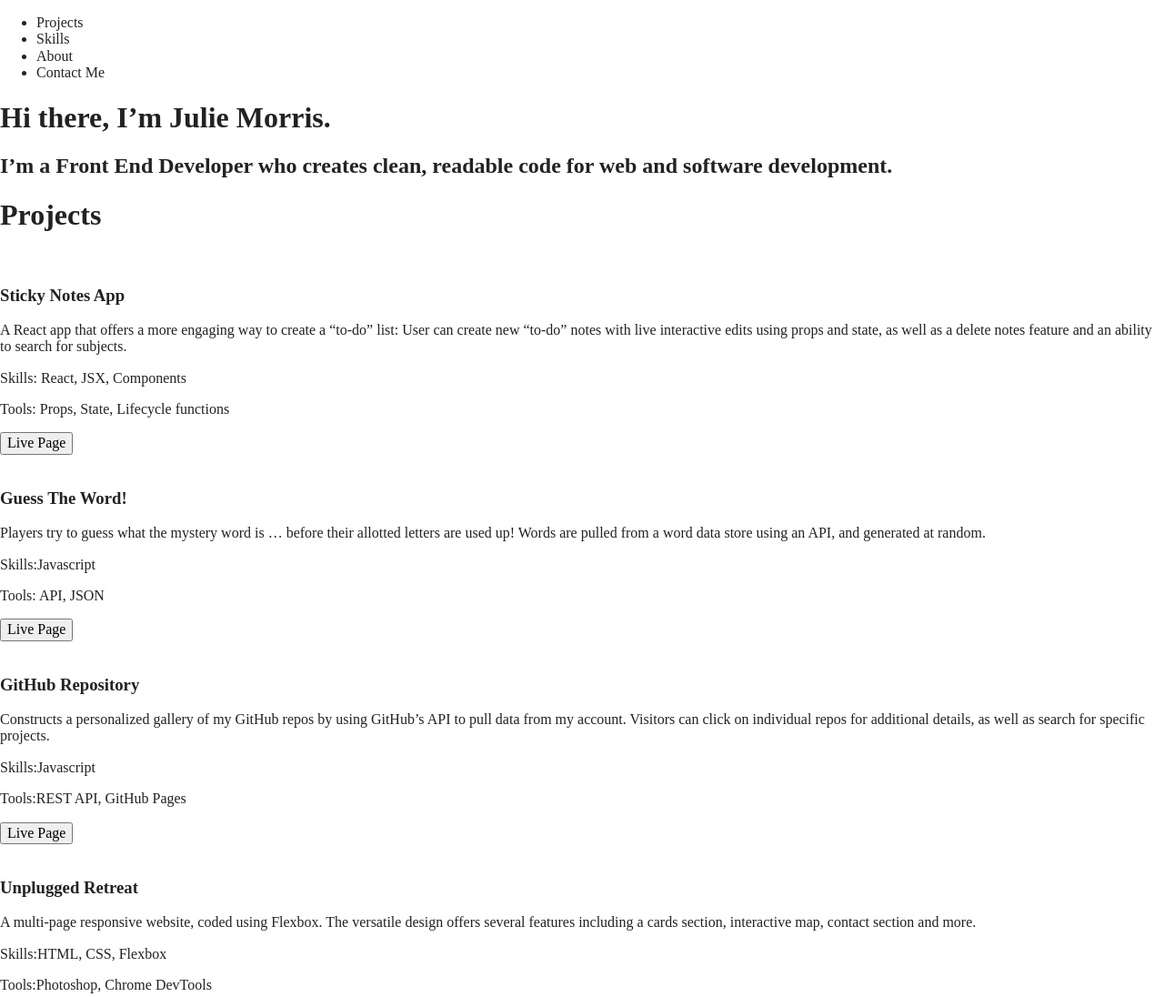
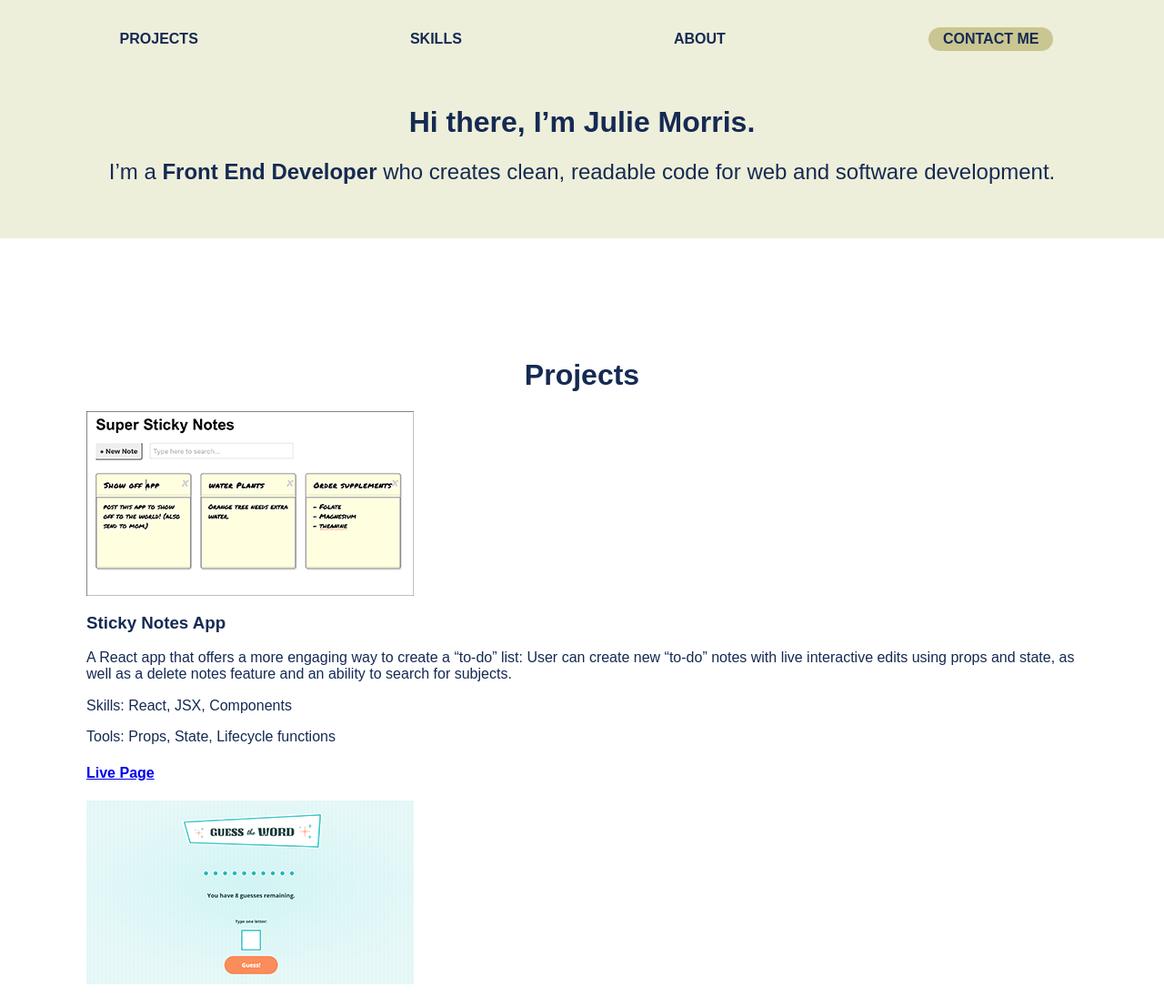
Before and after one commit to Julie805/portfolio, a website built with Parcel: page index.html in a window 1280 px wide. Shown: the top 1096 px of the page at 91% size. Built offline with nearby package versions, Linux system fonts and the light colour scheme; a web font is replaced by a local one.

Commit message:
styled header

```diff
--- a/css/main.css
+++ b/css/main.css
@@ -9,13 +9,7 @@
 
 /* ==========================================================================
    Base styles: opinionated defaults
-   ========================================================================== */
-
-html {
-  color: #222;
-  font-size: 1em;
-  line-height: 1.4;
-}
+   ========================================================================== *
 
 /*
  * Remove text-shadow in selection highlight:
@@ -86,6 +80,89 @@ textarea {
 /* ==========================================================================
    Author's custom styles
    ========================================================================== */
+
+   /* INFO
+   font-family: 'Lekton', sans-serif;
+font-family: 'Lexend Tera', sans-serif;
+#152A53 - BLUE
+#EEEFDA - LIGHT GREEN TEXT
+#CAC691 - CAC691 DARKER GREEN/HOVER */
+
+/******* BASE STYLES ******/
+
+html {
+  color: #152A53;
+  font-size: 1em;
+  line-height: 1.4;
+}
+
+body {
+  margin: 0;
+  max-width: 100%;
+  font-size: 16px;
+  font-family: 'Lekton', sans-serif;
+}
+
+.content-wrapper {
+  padding: 30px 15px;
+}
+
+h1 {
+  font-family: 'Lexend Tera', sans-serif;
+  text-align: center;
+  margin-bottom: 30px;
+
+}
+
+h2 {
+  font-family: 'Lekton', sans-serif;
+  font-weight: 400;
+  text-align: center;
+  margin-bottom: 30px;
+}
+
+h2 span {
+  font-weight: 700;
+}
+
+main {
+  margin: 80px;
+}
+
+/******* MOBILE STYLES ******/
+
+header {
+  background-color: #EEEFDA;
+}
+
+nav ul {
+  text-transform: uppercase;
+  font-weight: 700;
+  list-style: none;
+  margin: 0 0 60px 0;
+  padding: 0;
+  display: flex;
+  align-items: center;
+  justify-content: space-around
+
+}
+
+.nav__item {
+  padding: 0 10px;
+}
+
+#nav__link {
+  color: #152A53;
+  background: #CAC691;
+  border-radius: 100px;
+  padding: .25rem 1rem;
+  width: max-content;
+}
+
+#nav__link:hover {
+  background: #EEEFDA
+}
+
 
 /* ==========================================================================
    Helper classes
--- a/index.html
+++ b/index.html
@@ -19,6 +19,10 @@
   <link rel="stylesheet" href="css/normalize.css">
   <link rel="stylesheet" href="css/main.css">
 
+  <!-- Google fonts -->
+
+  <link href="https://fonts.googleapis.com/css2?family=Lekton:wght@400;700&family=Lexend+Tera&display=swap" rel="stylesheet">
+
   <meta name="theme-color" content="#fafafa">
 </head>
 
@@ -33,51 +37,51 @@
     <div class="content-wrapper">
       <nav>
         <ul>
-          <li>Projects</li>
-          <li>Skills</li>
-          <li>About</li>
-          <li id="contact">Contact Me</li>
+          <li class="nav__item">Projects</li>
+          <li class="nav__item">Skills</li>
+          <li class="nav__item">About</li>
+          <li id="nav__link">Contact Me</li>
         </ul>
       </nav>
       <h1>Hi there, I’m Julie Morris.</h1>
-      <h2>I’m a Front End Developer who creates clean, readable code for web and software development.</h2>
+      <h2>I’m a <span>Front End Developer</span> who creates clean, readable code for web and software development.</h2>
     </div>
   </header>
   <main>
     <section class="content-wrapper">
       <h1>Projects</h1>
-      <div class="project">
-        <img src="" alt=""/>
+      <article class="project">
+        <img src="img/sticky-notes.png" alt="Sticky notes app example page">
         <h3>Sticky Notes App</h3>
         <p>A React app that offers a more engaging way to create a “to-do” list: User can create new “to-do” notes with live interactive edits using props and state, as well as a delete notes feature and an ability to search for subjects.</p>
         <p><span>Skills: </span>React, JSX, Components</p>
         <p><span>Tools: </span>Props, State, Lifecycle functions</p>
-        <button>Live Page</button>
-      </div>
-      <div class="project">
-        <img src="" alt=""/>
+        <h4><a class="btn" href="https://julie805.github.io/sticky-notes/" target="_blank">Live Page</a></h4>
+      </article>
+      <article class="project">
+        <img src="img/guess-the-word.png" alt="Guess the word app example page">
         <h3>Guess The Word!</h3>
         <p>Players try to guess what the mystery word is … before their allotted letters are used up! Words are pulled from a word data store using an API, and generated at random.</p>
         <p><span>Skills:</span>Javascript</p>
         <p><span>Tools: </span>API, JSON</p>
-        <button>Live Page</button>
-      </div>
-      <div class="project">
-        <img src="" alt=""/>
+        <h4><a class="btn" href="https://julie805.github.io/guess-the-word/" target="_blank">Live Page</a></h4>
+      </article>
+      <article class="project">
+        <img src="img/github-repo.png" alt="GitHub repository personal page">
         <h3>GitHub Repository</h3>
         <p>Constructs a personalized gallery of my GitHub repos by using GitHub’s API to pull data from my account. Visitors can click on individual repos for additional details, as well as search for specific projects.</p>
         <p><span>Skills:</span>Javascript</p>
         <p><span>Tools:</span>REST API, GitHub Pages</p>
-        <button>Live Page</button>
-      </div>
-      <div class="project">
-        <img src="" alt=""/>
+        <h4><a class="btn" href="https://julie805.github.io/github-repository-gallery/" target="_blank">Live Page</a></h4>
+      </article>
+      <article class="project">
+        <img src="img/unplugged-retreat.png" alt="Unplugged retreat example webpage">
         <h3>Unplugged Retreat</h3>
         <p>A multi-page responsive website, coded using Flexbox. The versatile design offers several features including a cards section, interactive map, contact section and more.</p>
         <p><span>Skills:</span>HTML, CSS, Flexbox</p>
         <p><span>Tools:</span>Photoshop, Chrome DevTools</p>
-        <button>Live Page</button>
-      </div>
+        <h4><a class="btn" href="https://julie805.github.io/unplugged-retreat/" target="_blank">Live Page</a></h4>
+      </article>
     </section>
 
     <section>
@@ -114,6 +118,7 @@
       </div>
     </section>
   </main>
+
   <footer>
     <div class="content-wrapper">
       <h1>Let's Connect</h1>
```
Also changed, not shown: img/github-repo.png (added), img/guess-the-word.png (added), img/sticky-notes.png (added), img/unplugged-retreat.png (added).
